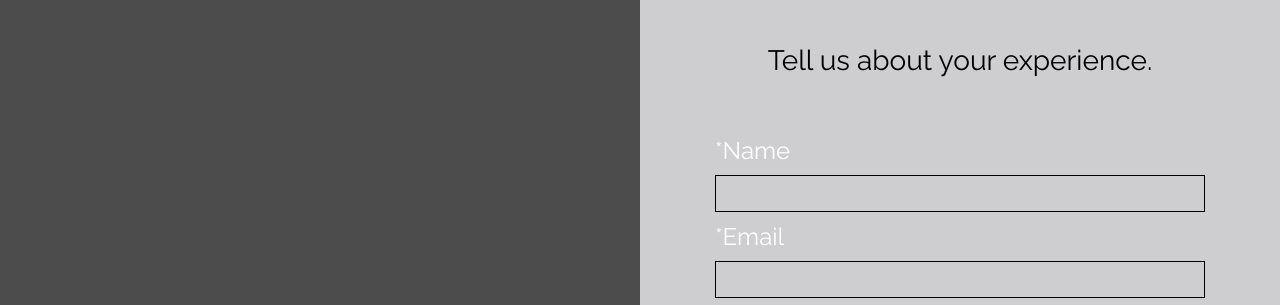
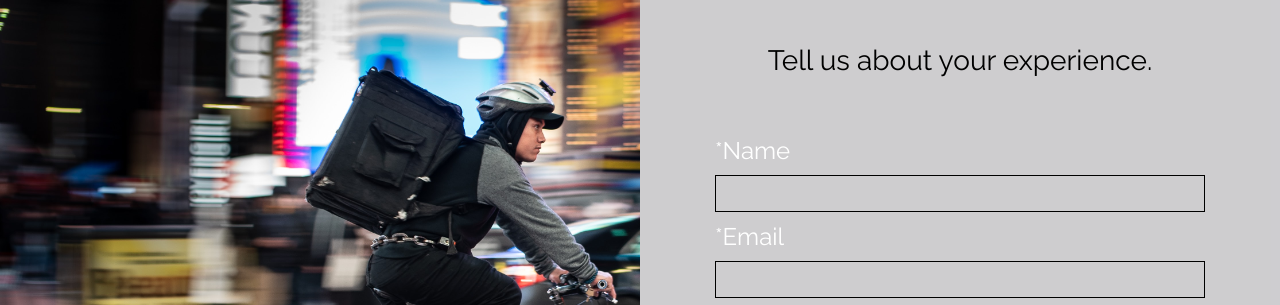
Before and after one commit to knowsblednyahaha/Survey-Form, a plain HTML site: page index.html in a window 1280 px wide. Shown: the part 158-463 px from the top of the page. Drawn offline with Linux system fonts and the light colour scheme.

Commit message:
Update main.css

```diff
--- a/css/main.css
+++ b/css/main.css
@@ -17,7 +17,7 @@ body, html {
   flex: 50%;
 }
 .title {
-    background: url(img/cover.jpg), linear-gradient(rgba(0, 0, 0, 0.7), rgba(0, 0, 0, 0.7)), fixed;
+    background: url(../img/cover.jpg), linear-gradient(rgba(0, 0, 0, 0.7), rgba(0, 0, 0, 0.7)), fixed;
     background-repeat: no-repeat;
     background-size: cover;
     display: flex;
```
